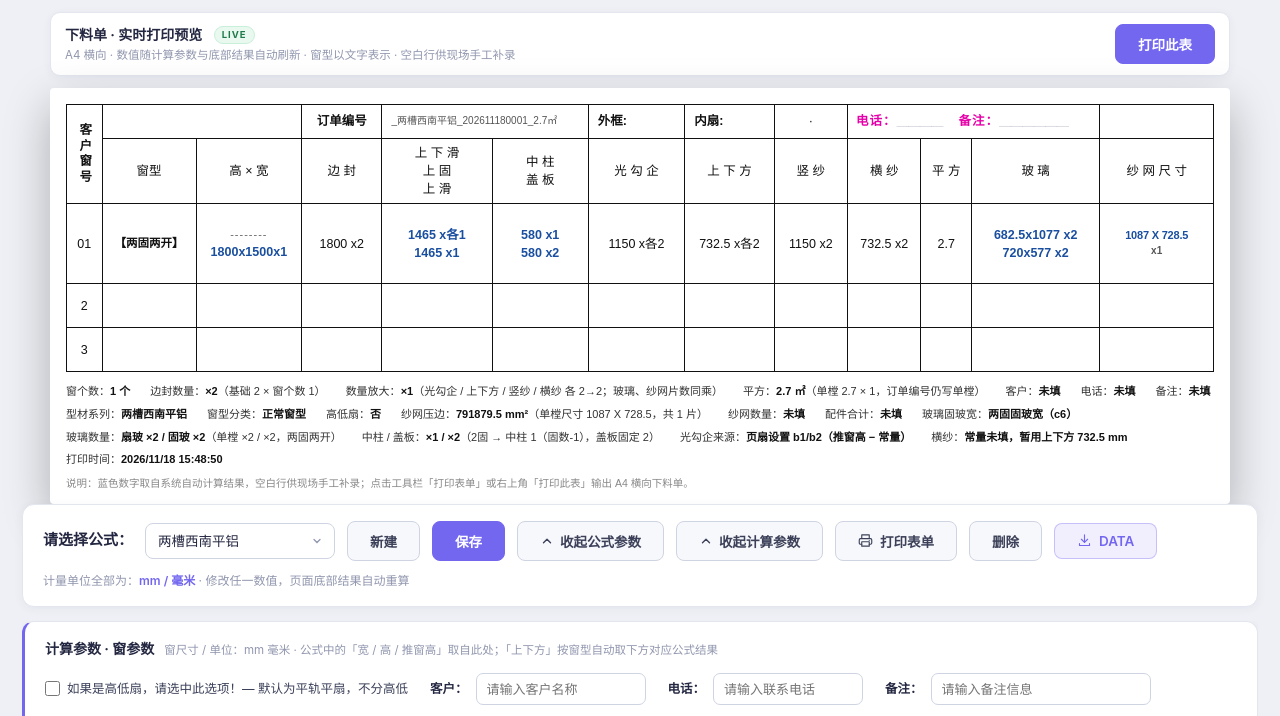
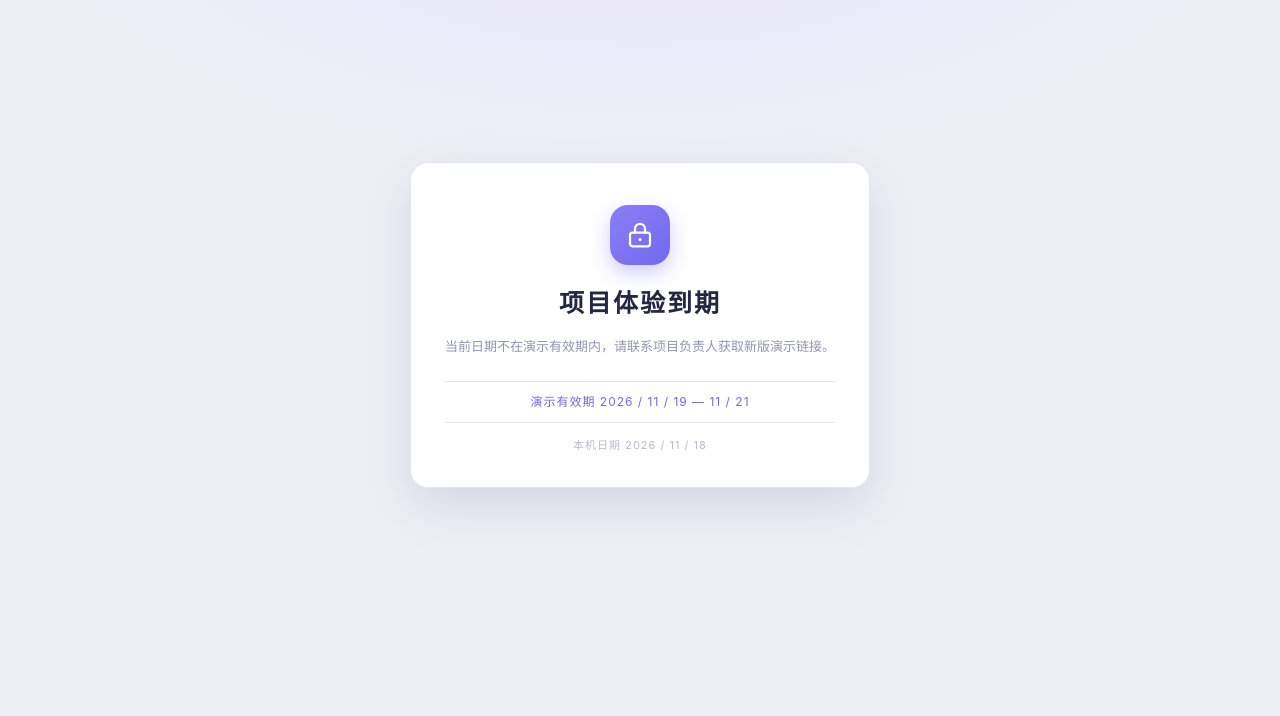
Before and after one commit to sjoye/sjoye.github.io, a plain HTML site: page add.html in a window 1280 px wide. Shown: the part 75-791 px from the top of the page. Drawn offline with Linux system fonts and the light colour scheme.

Commit message:
Update add.html

```diff
--- a/add.html
+++ b/add.html
@@ -510,7 +510,7 @@
         year: 2026,                    // 限定年份；改成 null 表示每年以下日期都能演示
         /* 允许的日期 [月, 日]：演示期 11 / 14 — 11 / 19（含 19 号当天），
            11 / 20 起整页显示「项目体验到期」。要再延期，往下补 [11, 20] 即可。 */
-        allow: [[11, 14], [11, 15], [11, 16], [11, 17], [11, 18], [11, 19]]
+        allow: [[11, 19], [11, 20], [11, 21]]
       };
 
       function allowed(d) {
```
